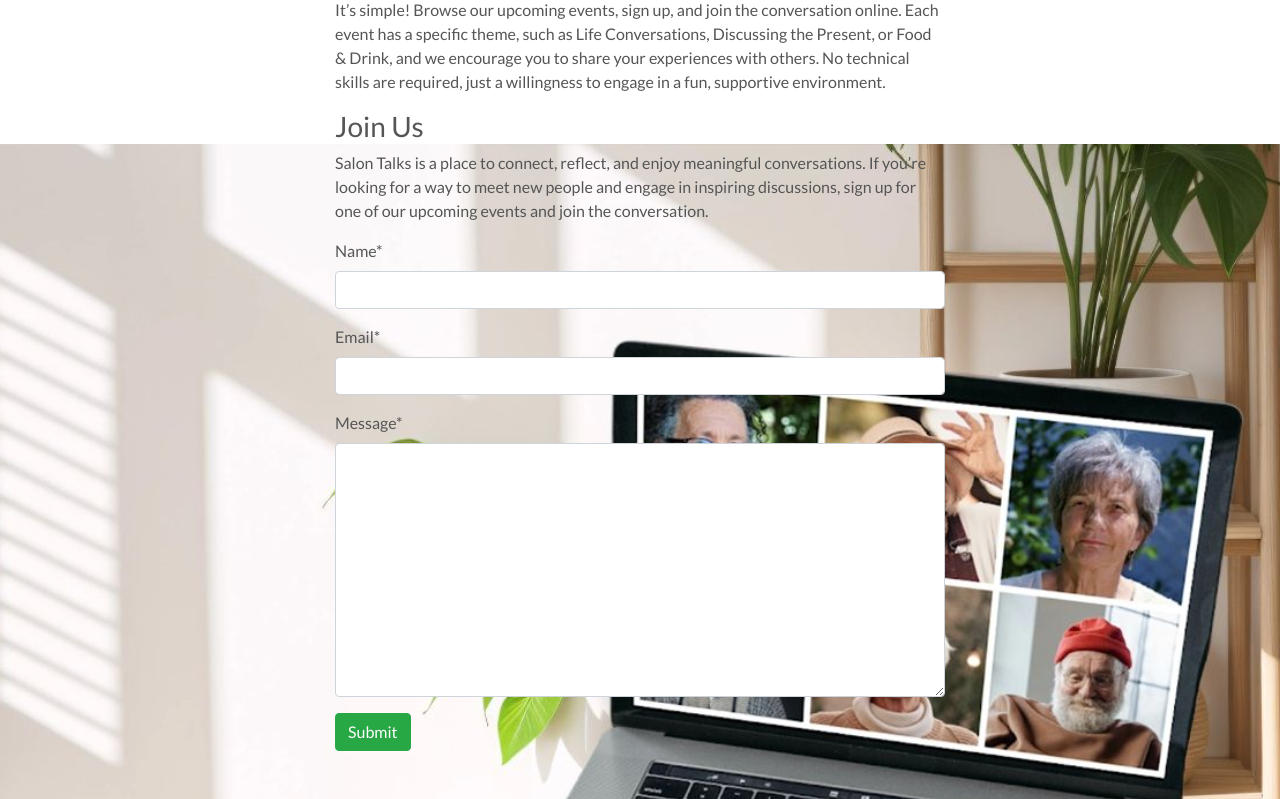
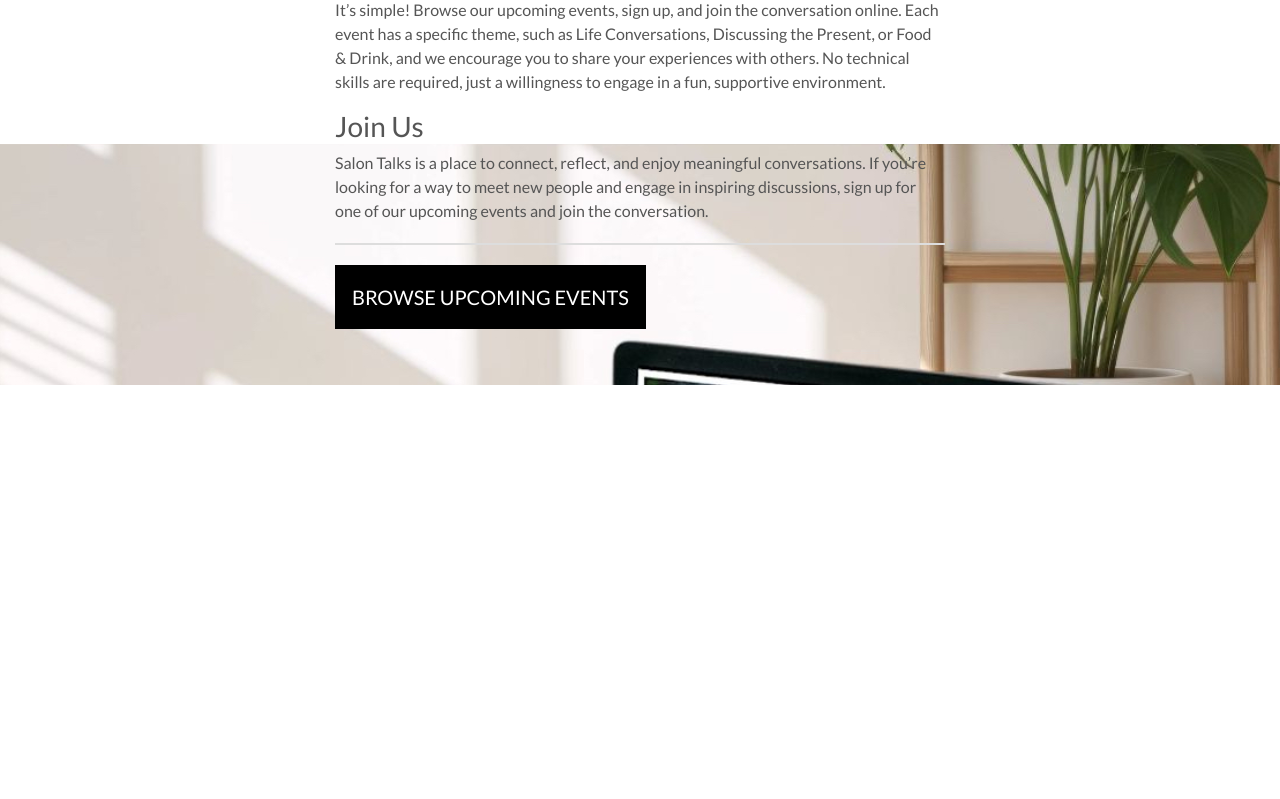
Before and after one commit to Josseyo/Salon, a Django app: page /about/about/ in a window 1280 px wide. Shown: the part 656-1455 px from the top of the page. After the commit the page ends 1041 px from the top, so only its background shows below. Run offline with Django 3.2, Linux system fonts and the light colour scheme; data that the repository does not hold is empty; parts of the project's set-up code (start-up, migrations or seed data) failed here and were passed over; some libraries are stand-ins or nearby versions.

Commit message:
delete form & add shop-now button

```diff
--- a/about/templates/about/about.html
+++ b/about/templates/about/about.html
@@ -58,12 +58,13 @@
                                 to meet new people and engage in inspiring discussions,
                                 sign up for one of our upcoming events and join the conversation.
                             </p>
+                            <hr>
 
-                            <form method="post">
-                                {% csrf_token %}
-                                {{ collaborate_form|crispy }}
-                                <button class="btn btn-success" type="submit">Submit</button>
-                            </form>
+                            <h4>
+                                <a href ="{% url 'products' %}" class="shop-now-button btn btn-lg rounded-0 text-uppercase py-3">Browse Upcoming Events</a>
+                            </h4>
+
+
                         </div>
                     </div>
                 </div>
```
